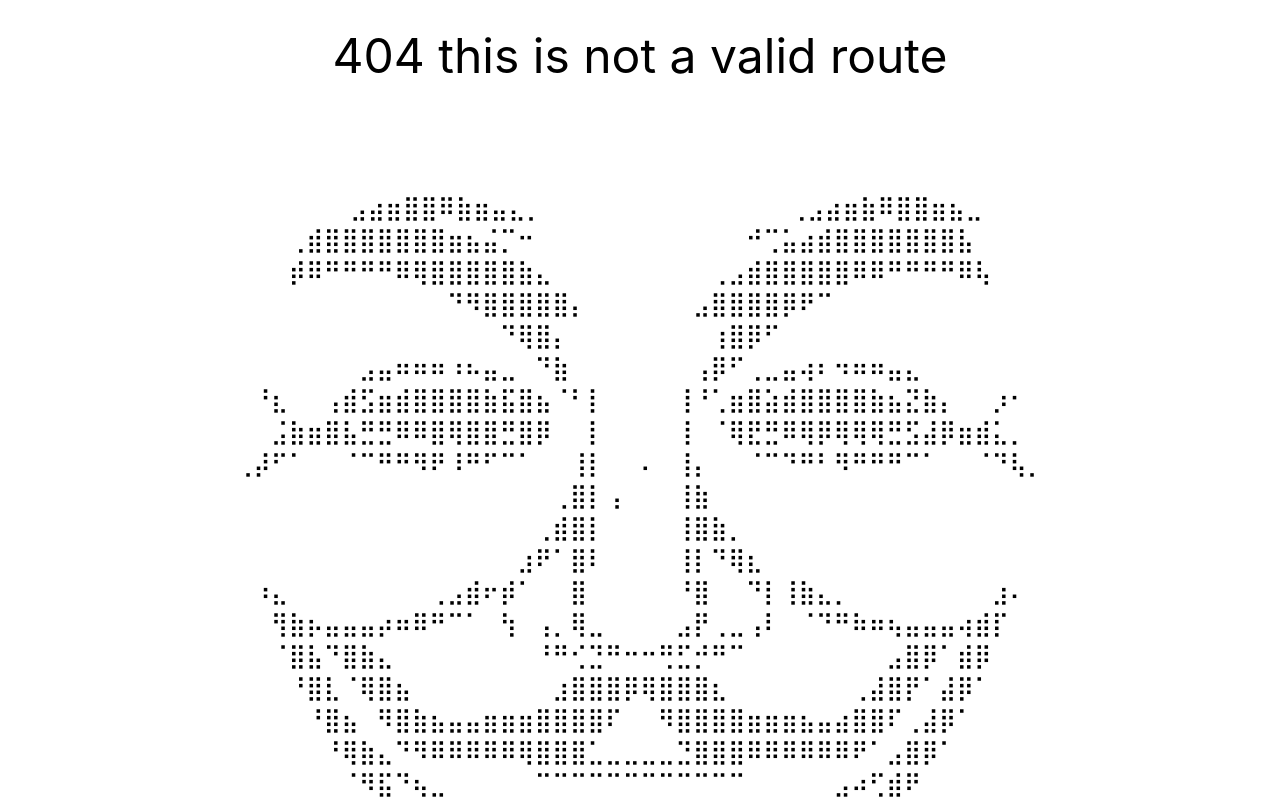
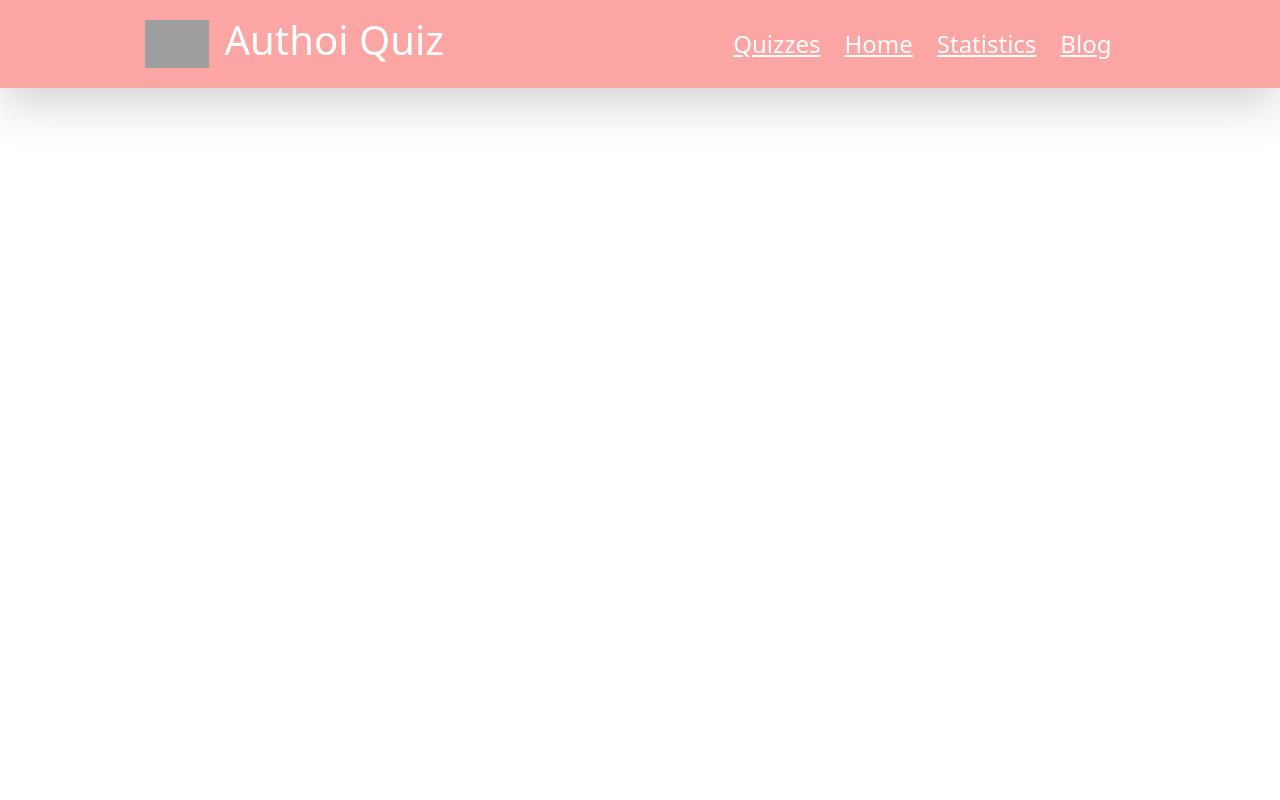
Before and after one commit to Authoi234/Authoi-Quiz-crakerz-assignment, a React (Create React App) app: page /blogs in a window 1280 px wide. Shown: the top 800 px of the page. Built offline with nearby package versions, Linux system fonts and the light colour scheme; grey boxes are pictures that could not be loaded.

Commit message:
blog route is added

```diff
--- a/package.json
+++ b/package.json
@@ -7,7 +7,9 @@
     "@testing-library/jest-dom": "^5.16.5",
     "@testing-library/react": "^13.4.0",
     "@testing-library/user-event": "^13.5.0",
+    "bootstrap": "^5.3.0",
     "react": "^18.2.0",
+    "react-bootstrap": "^2.7.4",
     "react-dom": "^18.2.0",
     "react-router-dom": "^6.11.2",
     "react-scripts": "5.0.1",
--- a/src/App.js
+++ b/src/App.js
@@ -4,6 +4,7 @@ import Main from './layout/Main/Main';
 import Home from './components/Home/Home';
 import SingleQuiz from './components/SingleQuiz/SingleQuiz';
 import Statistics from './components/statistics/Statistics';
+import Blogs from './components/Blog/Blogs';
 
 function App() {
   const router = createBrowserRouter([
@@ -27,6 +28,10 @@ function App() {
           path: 'statistics',
           element: <Statistics></Statistics>,
           loader: () => fetch(`https://openapi.programming-hero.com/api/quiz`)
+        },
+        {
+          path: 'blogs',
+          element: <Blogs></Blogs>
         }
       ]
     },
--- /dev/null
+++ b/src/components/Blog/Blogs.js
@@ -0,0 +1,11 @@
+import React from 'react';
+
+const Blogs = () => {
+    return (
+        <div>
+
+        </div>
+    );
+};
+
+export default Blogs;
--- a/src/components/Header/Header.js
+++ b/src/components/Header/Header.js
@@ -7,14 +7,14 @@ const Header = () => {
         <nav>
             <div className='bg-red-300 flex justify-around items-center py-3 shadow-lg light-shadow'>
                 <div className='text-3xl flex items-center text-white'>
-                    <img className='w-16' src={require('../../images/logo.png')} alt="" />
+                    <img className='w-16' src={'../../images/logo.png'} alt="" />
                     <h1 className='ps-3'>Authoi Quiz</h1>
                 </div>
                 <div className='flex'>
-                    <a href='/#quizs' className='text-white'><li className='text-2xl list-none pe-4'>Quizzes</li></a>
-                    <Link go='/' className='text-white'><li className='text-2xl list-none pe-4'>Home</li></Link>
-                    <a href='statistics' className='text-white'><li className='text-2xl list-none pe-4'>Statistics</li></a>
-                    <Link go='blogs' className='text-white'><li className='text-2xl list-none pe-4'>Blog</li></Link>
+                    <Link to='/#quizs' className='text-white'><li className='text-2xl list-none pe-4'>Quizzes</li></Link>
+                    <Link to='/' className='text-white'><li className='text-2xl list-none pe-4'>Home</li></Link>
+                    <Link to='statistics' className='text-white'><li className='text-2xl list-none pe-4'>Statistics</li></Link>
+                    <Link to='blogs' className='text-white'><li className='text-2xl list-none pe-4'>Blog</li></Link>
                 </div>
             </div>
         </nav>
--- a/src/components/Home/Home.js
+++ b/src/components/Home/Home.js
@@ -11,11 +11,11 @@ const Home = () => {
             <header>
                 <HeaderSection></HeaderSection>
             </header>
-           <div className='grid grid-cols-2' id='quizs'>
-           {
-                data.data.map(singleInfo => <SingleInfo key={singleInfo.id} info={singleInfo}></SingleInfo>)
-            }
-           </div>
+            <div className='grid md:grid-cols-2 sm:grid-cols-1' id='quizs'>
+                    {
+                        data.data.map(singleInfo => <SingleInfo key={singleInfo.id} info={singleInfo}></SingleInfo>)
+                    }
+            </div>
         </div>
     );
 };
--- a/src/index.js
+++ b/src/index.js
@@ -3,6 +3,7 @@ import ReactDOM from 'react-dom/client';
 import './index.css';
 import App from './App';
 import reportWebVitals from './reportWebVitals';
+import 'bootstrap/dist/css/bootstrap.min.css';
 
 const root = ReactDOM.createRoot(document.getElementById('root'));
 root.render(
```
Also changed, not shown: 1 other file (tests, documents, lock files or other folders).
